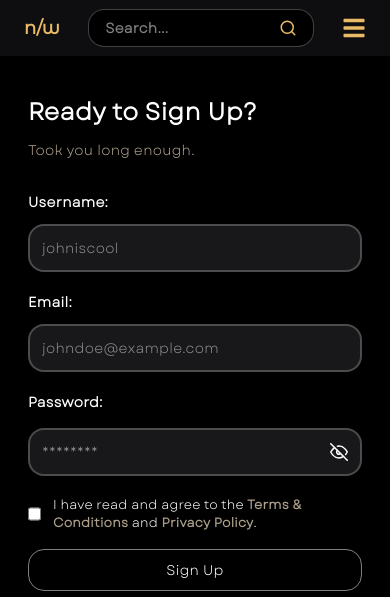
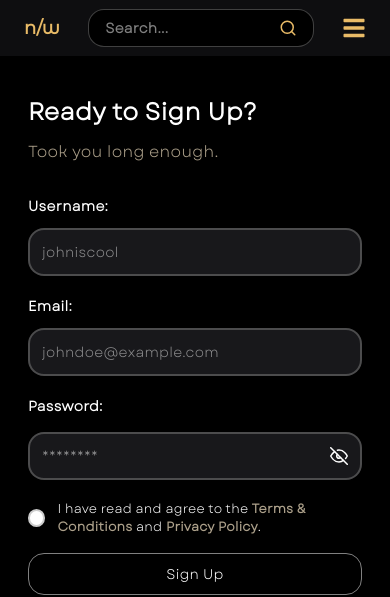
Before and after one commit to lawson101/next-watch, a React (Vite) app: page /signup in a window 390 px wide. Shown: the top 597 px of the page. Built offline with nearby package versions, Linux system fonts and the light colour scheme; no server answers.

Commit message:
Updated UI

```diff
--- a/src/components/Form.jsx
+++ b/src/components/Form.jsx
@@ -11,7 +11,7 @@ const Form = () => {
         return (
             <div className="bg-surface/50 border border-text-gray/50 mt-4 text-[0.8rem] w-fit mx-auto px-3 py-2 rounded-lg">
                 <p className="uppercase text-text-secondary">
-                    I've got your message. Thanks.
+                    I've got your message. Thanks!
                 </p>
             </div>
         );
--- a/src/components/MediaDetails.jsx
+++ b/src/components/MediaDetails.jsx
@@ -28,7 +28,7 @@ const MediaDetails = () => {
     return (
         <div
             style={{ "--image": `url('${media?.image_url}')` }}
-            className="text-text min-h-screen md:px-10 md:py-10 px-4 py-3 bg-cover bg-center w-full bg-[linear-gradient(to_bottom,rgba(0,0,0,0.9),rgba(0,0,0,0.9),rgba(0,0,0,1)),var(--image)]"
+            className="text-text min-h-[90vh] md:min-h-screen md:px-10 md:py-10 px-4 py-3 bg-cover bg-center w-full bg-[linear-gradient(to_bottom,rgba(0,0,0,0.9),rgba(0,0,0,0.9),rgba(0,0,0,1)),var(--image)]"
         >
             {!loading ? (
                 <div></div>
--- a/src/index.css
+++ b/src/index.css
@@ -15,7 +15,7 @@
 
     /* Backgrounds */
     --color-background: #000000;
-    --color-surface: #18181B;
+    --color-surface: #18181b;
 
     /* Text */
     --color-text: #ffffff;
@@ -63,16 +63,42 @@ body {
 }
 
 input[type="checkbox"] {
-    width: 0.9rem;
-    height: 0.9rem;
-    accent-color: var(--color-text-secondary);
+    appearance: none;
+    -webkit-appearance: none;
+    border-radius: 50%;
+    border: 2px solid #ccc;
+    background-color: #fff;
+    cursor: pointer;
+    outline: none;
+    display: inline-grid;
+    place-content: center;
+    vertical-align: middle;
+}
+
+input[type="checkbox"]:checked {
+    background-color: var(--color-text-secondary);
+    border-color: var(--color-text-secondary);
+}
+
+input[type="checkbox"]::before {
+    content: "";
+    width: 10px;
+    height: 10px;
+    border-radius: 50%;
+    background-color: white;
+    transform: scale(0);
+    transition: transform 0.1s ease-in-out;
+}
+
+input[type="checkbox"]:checked::before {
+    transform: scale(1);
 }
 
 .scrollbar-hide {
-    -ms-overflow-style: none;  /* IE and Edge */
-    scrollbar-width: none;     /* Firefox */
+    -ms-overflow-style: none;
+    scrollbar-width: none;
 }
 
 .scrollbar-hide::-webkit-scrollbar {
-    display: none;             /* Chrome, Safari, Opera */
+    display: none;
 }
--- a/src/pages/Home.jsx
+++ b/src/pages/Home.jsx
@@ -124,7 +124,7 @@ const Home = () => {
                             key={currentMedia?.id}
                             src={currentMedia?.image_url}
                             alt={currentMedia?.title}
-                            className="w-full h-full min-h-85 md:min-h-100 lg:min-h-130 object-cover transition-transform duration-500 group-hover:scale-105"
+                            className="w-full min-h-90 md:min-h-100 lg:min-h-130 object-cover transition-transform duration-500 group-hover:scale-105"
                         />
 
                         <div className="absolute inset-0 bg-gradient-to-t from-black/90 via-black/50 to-transparent"></div>
@@ -181,7 +181,7 @@ const Home = () => {
                                 )}
                             </div>
                             <div className="space-y-2 md:space-y-3 flex-1 pb-2 pr-1">
-                                <h2 className="text-[1.05rem] md:text-2xl font-bold text-white line-clamp-1 w-[90%]">
+                                <h2 className="text-[1rem] md:text-2xl font-bold text-white line-clamp-1 w-[90%]">
                                     <Link
                                         to={`${currentMedia?.media_type}/${currentMedia?.id}`}
                                     >
--- a/src/pages/SignUp.jsx
+++ b/src/pages/SignUp.jsx
@@ -12,7 +12,7 @@ const SignUp = () => {
                     <div className="text-2xl md:text-3xl font-bold">
                         Ready to Sign Up?
                     </div>
-                    <p className="text-sm md:text-base text-text-gray">Took you long enough.</p>
+                    <p className="text-text-gray">Took you long enough.</p>
                 </div>
 
                 <form className="space-y-5 text-sm w-full">
@@ -71,6 +71,7 @@ const SignUp = () => {
                             type="checkbox"
                             name="terms"
                             id="terms"
+                            className="w-6 md:w-5 h-[18px] md:h-5"
                             required
                         />
                         <p className="text-[0.8rem] md:text-sm">
--- a/src/pages/Trending.jsx
+++ b/src/pages/Trending.jsx
@@ -44,7 +44,7 @@ const Trending = () => {
 
     return (
         <div className="bg-background min-h-screen text-text">
-            <div className="mx-auto max-w-7xl py-10 px-7">
+            <div className="mx-auto max-w-7xl py-10 px-4 md:px-7">
                 <div className="flex items-center font-bold">
                     <div className="flex items-center gap-3">
                         <button
@@ -95,7 +95,7 @@ const Trending = () => {
                 </div>
 
                 {hasLoaded ? (
-                    <div className="grid grid-cols-[repeat(auto-fit,minmax(150px,1fr))] md:grid-cols-[repeat(auto-fit,minmax(185px,1fr))] gap-4 md:gap-6 py-10">
+                    <div className="grid grid-cols-[repeat(auto-fit,minmax(150px,1fr))] md:grid-cols-[repeat(auto-fit,minmax(185px,1fr))] gap-3 md:gap-6 py-10">
                         {displayCards(trending)}
                     </div>
                 ) : (
```
